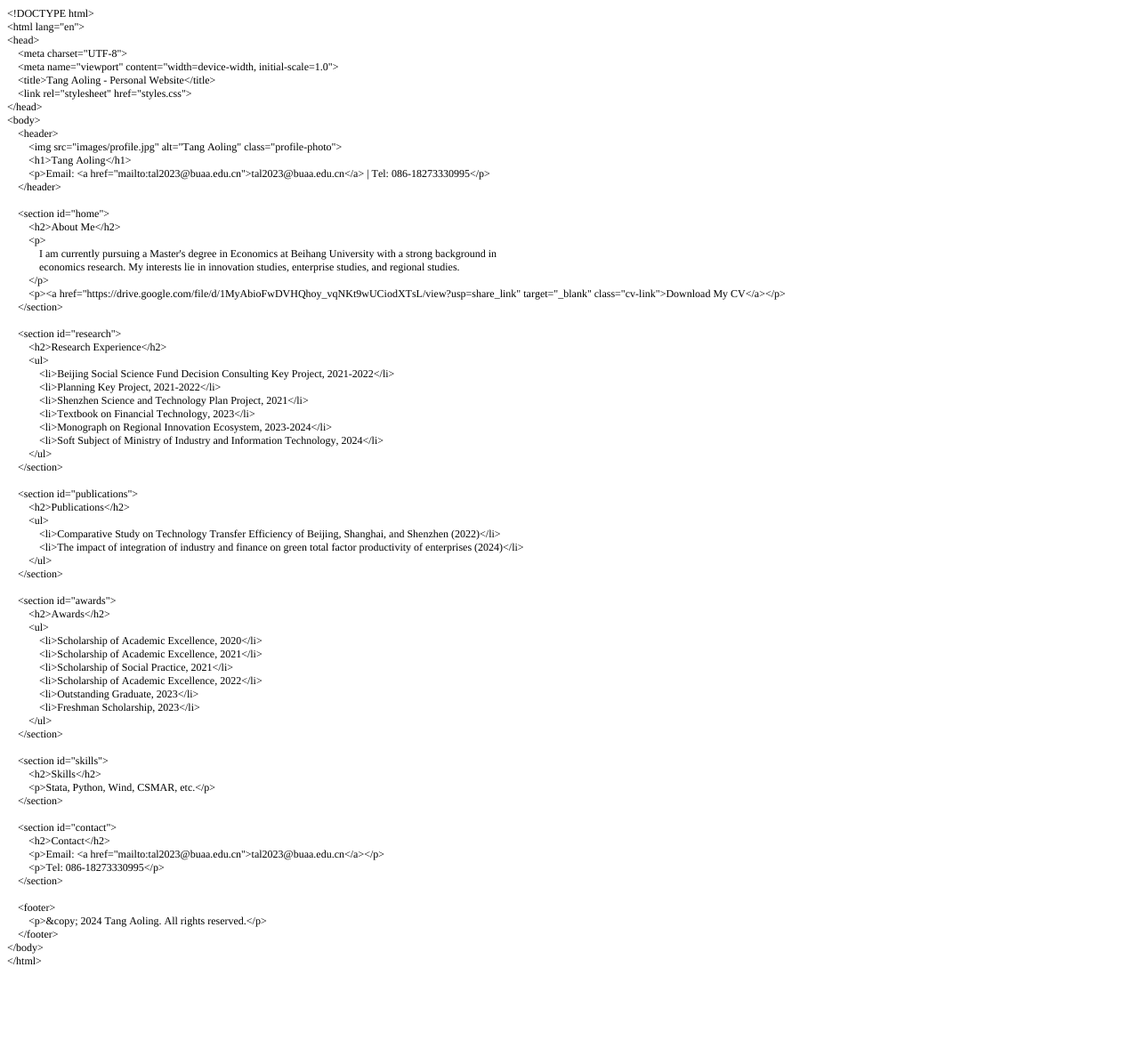
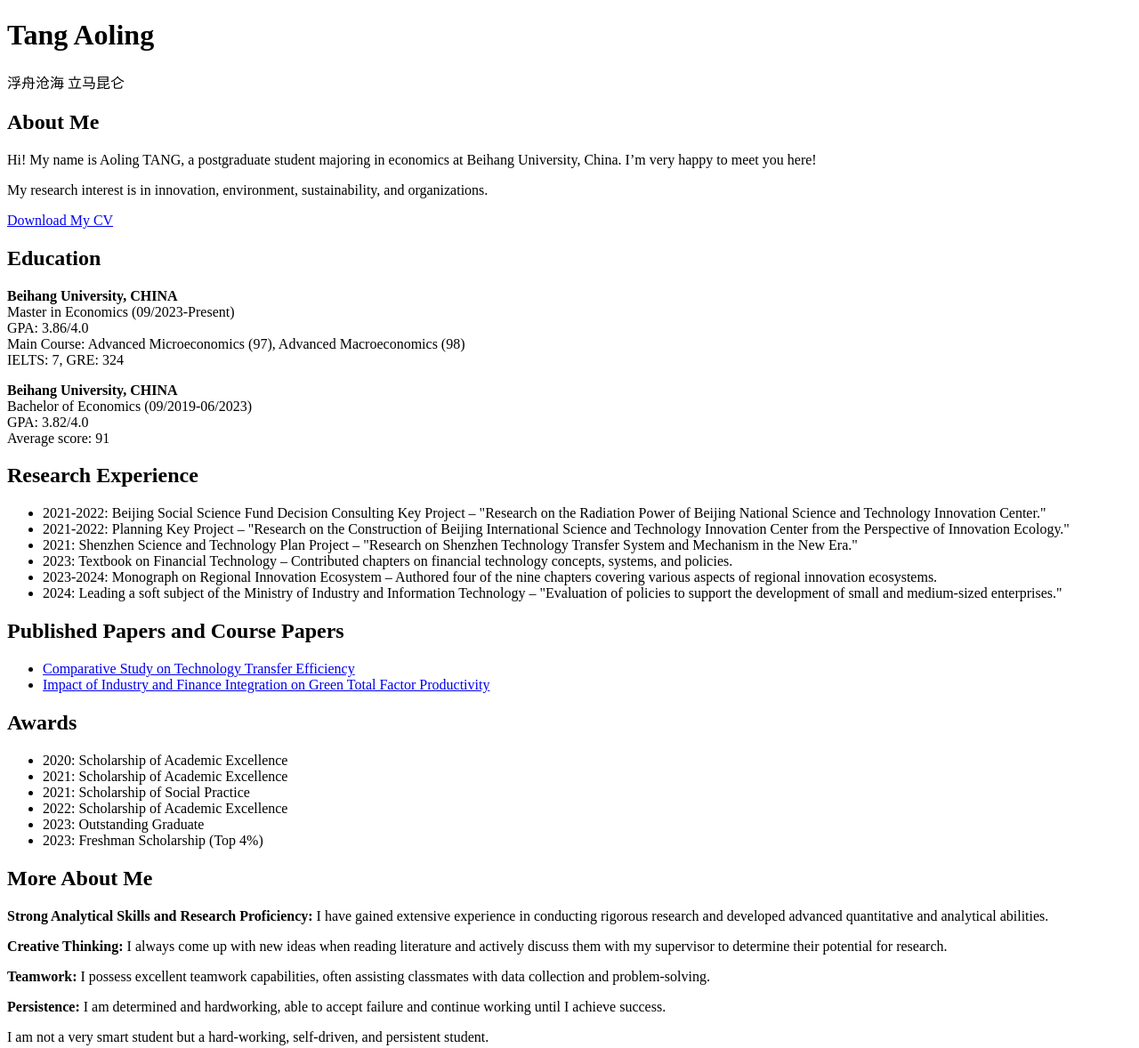
Before and after one commit to MightyTAL/T, a plain HTML site: page personal-website/index.html in a window 1280 px wide. Shown: the whole page at 89% size. Before the commit the page ends 1096 px from the top, so only its background shows below. Drawn offline with Linux system fonts and the light colour scheme.

Commit message:
Update index.html

```diff
--- a/personal-website/index.html
+++ b/personal-website/index.html
@@ -1,89 +1,82 @@
-<!DOCTYPE html PUBLIC "-//W3C//DTD HTML 4.01//EN" "http://www.w3.org/TR/html4/strict.dtd">
-<html>
+<!DOCTYPE html>
+<html lang="en">
 <head>
-  <meta http-equiv="Content-Type" content="text/html; charset=utf-8">
-  <meta http-equiv="Content-Style-Type" content="text/css">
-  <title></title>
-  <meta name="Generator" content="Cocoa HTML Writer">
-  <meta name="CocoaVersion" content="2487.6">
-  <style type="text/css">
-    p.p1 {margin: 0.0px 0.0px 0.0px 0.0px; font: 12.0px Times; -webkit-text-stroke: #000000}
-    p.p2 {margin: 0.0px 0.0px 0.0px 0.0px; font: 12.0px Times; -webkit-text-stroke: #000000; min-height: 14.0px}
-    span.s1 {font-kerning: none}
-  </style>
+    <meta charset="UTF-8">
+    <meta name="viewport" content="width=device-width, initial-scale=1.0">
+    <title>Tang Aoling - Personal Website</title>
+    <link rel="stylesheet" href="styles.css">
 </head>
 <body>
-<p class="p1"><span class="s1">&lt;!DOCTYPE html&gt;</span></p>
-<p class="p1"><span class="s1">&lt;html lang="en"&gt;</span></p>
-<p class="p1"><span class="s1">&lt;head&gt;</span></p>
-<p class="p1"><span class="s1"><span class="Apple-converted-space">    </span>&lt;meta charset="UTF-8"&gt;</span></p>
-<p class="p1"><span class="s1"><span class="Apple-converted-space">    </span>&lt;meta name="viewport" content="width=device-width, initial-scale=1.0"&gt;</span></p>
-<p class="p1"><span class="s1"><span class="Apple-converted-space">    </span>&lt;title&gt;Tang Aoling - Personal Website&lt;/title&gt;</span></p>
-<p class="p1"><span class="s1"><span class="Apple-converted-space">    </span>&lt;link rel="stylesheet" href="styles.css"&gt;</span></p>
-<p class="p1"><span class="s1">&lt;/head&gt;</span></p>
-<p class="p1"><span class="s1">&lt;body&gt;</span></p>
-<p class="p1"><span class="s1"><span class="Apple-converted-space">    </span>&lt;header&gt;</span></p>
-<p class="p1"><span class="s1"><span class="Apple-converted-space">        </span>&lt;img src="images/profile.jpg" alt="Tang Aoling" class="profile-photo"&gt;</span></p>
-<p class="p1"><span class="s1"><span class="Apple-converted-space">        </span>&lt;h1&gt;Tang Aoling&lt;/h1&gt;</span></p>
-<p class="p1"><span class="s1"><span class="Apple-converted-space">        </span>&lt;p&gt;Email: &lt;a href="mailto:tal2023@buaa.edu.cn"&gt;tal2023@buaa.edu.cn&lt;/a&gt; | Tel: 086-18273330995&lt;/p&gt;</span></p>
-<p class="p1"><span class="s1"><span class="Apple-converted-space">    </span>&lt;/header&gt;</span></p>
-<p class="p2"><span class="s1"></span><br></p>
-<p class="p1"><span class="s1"><span class="Apple-converted-space">    </span>&lt;section id="home"&gt;</span></p>
-<p class="p1"><span class="s1"><span class="Apple-converted-space">        </span>&lt;h2&gt;About Me&lt;/h2&gt;</span></p>
-<p class="p1"><span class="s1"><span class="Apple-converted-space">        </span>&lt;p&gt;</span></p>
-<p class="p1"><span class="s1"><span class="Apple-converted-space">            </span>I am currently pursuing a Master's degree in Economics at Beihang University with a strong background in<span class="Apple-converted-space"> </span></span></p>
-<p class="p1"><span class="s1"><span class="Apple-converted-space">            </span>economics research. My interests lie in innovation studies, enterprise studies, and regional studies.</span></p>
-<p class="p1"><span class="s1"><span class="Apple-converted-space">        </span>&lt;/p&gt;</span></p>
-<p class="p1"><span class="s1"><span class="Apple-converted-space">        </span>&lt;p&gt;&lt;a href="https://drive.google.com/file/d/1MyAbioFwDVHQhoy_vqNKt9wUCiodXTsL/view?usp=share_link" target="_blank" class="cv-link"&gt;Download My CV&lt;/a&gt;&lt;/p&gt;</span></p>
-<p class="p1"><span class="s1"><span class="Apple-converted-space">    </span>&lt;/section&gt;</span></p>
-<p class="p2"><span class="s1"></span><br></p>
-<p class="p1"><span class="s1"><span class="Apple-converted-space">    </span>&lt;section id="research"&gt;</span></p>
-<p class="p1"><span class="s1"><span class="Apple-converted-space">        </span>&lt;h2&gt;Research Experience&lt;/h2&gt;</span></p>
-<p class="p1"><span class="s1"><span class="Apple-converted-space">        </span>&lt;ul&gt;</span></p>
-<p class="p1"><span class="s1"><span class="Apple-converted-space">            </span>&lt;li&gt;Beijing Social Science Fund Decision Consulting Key Project, 2021-2022&lt;/li&gt;</span></p>
-<p class="p1"><span class="s1"><span class="Apple-converted-space">            </span>&lt;li&gt;Planning Key Project, 2021-2022&lt;/li&gt;</span></p>
-<p class="p1"><span class="s1"><span class="Apple-converted-space">            </span>&lt;li&gt;Shenzhen Science and Technology Plan Project, 2021&lt;/li&gt;</span></p>
-<p class="p1"><span class="s1"><span class="Apple-converted-space">            </span>&lt;li&gt;Textbook on Financial Technology, 2023&lt;/li&gt;</span></p>
-<p class="p1"><span class="s1"><span class="Apple-converted-space">            </span>&lt;li&gt;Monograph on Regional Innovation Ecosystem, 2023-2024&lt;/li&gt;</span></p>
-<p class="p1"><span class="s1"><span class="Apple-converted-space">            </span>&lt;li&gt;Soft Subject of Ministry of Industry and Information Technology, 2024&lt;/li&gt;</span></p>
-<p class="p1"><span class="s1"><span class="Apple-converted-space">        </span>&lt;/ul&gt;</span></p>
-<p class="p1"><span class="s1"><span class="Apple-converted-space">    </span>&lt;/section&gt;</span></p>
-<p class="p2"><span class="s1"></span><br></p>
-<p class="p1"><span class="s1"><span class="Apple-converted-space">    </span>&lt;section id="publications"&gt;</span></p>
-<p class="p1"><span class="s1"><span class="Apple-converted-space">        </span>&lt;h2&gt;Publications&lt;/h2&gt;</span></p>
-<p class="p1"><span class="s1"><span class="Apple-converted-space">        </span>&lt;ul&gt;</span></p>
-<p class="p1"><span class="s1"><span class="Apple-converted-space">            </span>&lt;li&gt;Comparative Study on Technology Transfer Efficiency of Beijing, Shanghai, and Shenzhen (2022)&lt;/li&gt;</span></p>
-<p class="p1"><span class="s1"><span class="Apple-converted-space">            </span>&lt;li&gt;The impact of integration of industry and finance on green total factor productivity of enterprises (2024)&lt;/li&gt;</span></p>
-<p class="p1"><span class="s1"><span class="Apple-converted-space">        </span>&lt;/ul&gt;</span></p>
-<p class="p1"><span class="s1"><span class="Apple-converted-space">    </span>&lt;/section&gt;</span></p>
-<p class="p2"><span class="s1"></span><br></p>
-<p class="p1"><span class="s1"><span class="Apple-converted-space">    </span>&lt;section id="awards"&gt;</span></p>
-<p class="p1"><span class="s1"><span class="Apple-converted-space">        </span>&lt;h2&gt;Awards&lt;/h2&gt;</span></p>
-<p class="p1"><span class="s1"><span class="Apple-converted-space">        </span>&lt;ul&gt;</span></p>
-<p class="p1"><span class="s1"><span class="Apple-converted-space">            </span>&lt;li&gt;Scholarship of Academic Excellence, 2020&lt;/li&gt;</span></p>
-<p class="p1"><span class="s1"><span class="Apple-converted-space">            </span>&lt;li&gt;Scholarship of Academic Excellence, 2021&lt;/li&gt;</span></p>
-<p class="p1"><span class="s1"><span class="Apple-converted-space">            </span>&lt;li&gt;Scholarship of Social Practice, 2021&lt;/li&gt;</span></p>
-<p class="p1"><span class="s1"><span class="Apple-converted-space">            </span>&lt;li&gt;Scholarship of Academic Excellence, 2022&lt;/li&gt;</span></p>
-<p class="p1"><span class="s1"><span class="Apple-converted-space">            </span>&lt;li&gt;Outstanding Graduate, 2023&lt;/li&gt;</span></p>
-<p class="p1"><span class="s1"><span class="Apple-converted-space">            </span>&lt;li&gt;Freshman Scholarship, 2023&lt;/li&gt;</span></p>
-<p class="p1"><span class="s1"><span class="Apple-converted-space">        </span>&lt;/ul&gt;</span></p>
-<p class="p1"><span class="s1"><span class="Apple-converted-space">    </span>&lt;/section&gt;</span></p>
-<p class="p2"><span class="s1"></span><br></p>
-<p class="p1"><span class="s1"><span class="Apple-converted-space">    </span>&lt;section id="skills"&gt;</span></p>
-<p class="p1"><span class="s1"><span class="Apple-converted-space">        </span>&lt;h2&gt;Skills&lt;/h2&gt;</span></p>
-<p class="p1"><span class="s1"><span class="Apple-converted-space">        </span>&lt;p&gt;Stata, Python, Wind, CSMAR, etc.&lt;/p&gt;</span></p>
-<p class="p1"><span class="s1"><span class="Apple-converted-space">    </span>&lt;/section&gt;</span></p>
-<p class="p2"><span class="s1"></span><br></p>
-<p class="p1"><span class="s1"><span class="Apple-converted-space">    </span>&lt;section id="contact"&gt;</span></p>
-<p class="p1"><span class="s1"><span class="Apple-converted-space">        </span>&lt;h2&gt;Contact&lt;/h2&gt;</span></p>
-<p class="p1"><span class="s1"><span class="Apple-converted-space">        </span>&lt;p&gt;Email: &lt;a href="mailto:tal2023@buaa.edu.cn"&gt;tal2023@buaa.edu.cn&lt;/a&gt;&lt;/p&gt;</span></p>
-<p class="p1"><span class="s1"><span class="Apple-converted-space">        </span>&lt;p&gt;Tel: 086-18273330995&lt;/p&gt;</span></p>
-<p class="p1"><span class="s1"><span class="Apple-converted-space">    </span>&lt;/section&gt;</span></p>
-<p class="p2"><span class="s1"></span><br></p>
-<p class="p1"><span class="s1"><span class="Apple-converted-space">    </span>&lt;footer&gt;</span></p>
-<p class="p1"><span class="s1"><span class="Apple-converted-space">        </span>&lt;p&gt;&amp;copy; 2024 Tang Aoling. All rights reserved.&lt;/p&gt;</span></p>
-<p class="p1"><span class="s1"><span class="Apple-converted-space">    </span>&lt;/footer&gt;</span></p>
-<p class="p1"><span class="s1">&lt;/body&gt;</span></p>
-<p class="p1"><span class="s1">&lt;/html&gt;</span></p>
+    <header class="hero">
+        <div class="hero-content">
+            <h1>Tang Aoling</h1>
+            <p>浮舟沧海 立马昆仑</p>
+        </div>
+    </header>
+
+    <section id="about">
+        <h2>About Me</h2>
+        <p>Hi! My name is Aoling TANG, a postgraduate student majoring in economics at Beihang University, China. I’m very happy to meet you here!</p>
+        <p>My research interest is in innovation, environment, sustainability, and organizations.</p>
+        <a href="https://drive.google.com/file/d/1MyAbioFwDVHQhoy_vqNKt9wUCiodXTsL/view?usp=share_link" target="_blank" class="cv-link">Download My CV</a>
+    </section>
+
+    <section id="education">
+        <h2>Education</h2>
+        <p><strong>Beihang University, CHINA</strong><br>
+        Master in Economics (09/2023-Present)<br>
+        GPA: 3.86/4.0<br>
+        Main Course: Advanced Microeconomics (97), Advanced Macroeconomics (98)<br>
+        IELTS: 7, GRE: 324</p>
+
+        <p><strong>Beihang University, CHINA</strong><br>
+        Bachelor of Economics (09/2019-06/2023)<br>
+        GPA: 3.82/4.0<br>
+        Average score: 91</p>
+    </section>
+
+    <section id="research">
+        <h2>Research Experience</h2>
+        <ul>
+            <li>2021-2022: Beijing Social Science Fund Decision Consulting Key Project – "Research on the Radiation Power of Beijing National Science and Technology Innovation Center."</li>
+            <li>2021-2022: Planning Key Project – "Research on the Construction of Beijing International Science and Technology Innovation Center from the Perspective of Innovation Ecology."</li>
+            <li>2021: Shenzhen Science and Technology Plan Project – "Research on Shenzhen Technology Transfer System and Mechanism in the New Era."</li>
+            <li>2023: Textbook on Financial Technology – Contributed chapters on financial technology concepts, systems, and policies.</li>
+            <li>2023-2024: Monograph on Regional Innovation Ecosystem – Authored four of the nine chapters covering various aspects of regional innovation ecosystems.</li>
+            <li>2024: Leading a soft subject of the Ministry of Industry and Information Technology – "Evaluation of policies to support the development of small and medium-sized enterprises."</li>
+        </ul>
+    </section>
+
+    <section id="papers">
+        <h2>Published Papers and Course Papers</h2>
+        <ul>
+            <li><a href="https://drive.google.com/file/d/1mSZXs6TpGcA7P0VDK5ku_mhQSi_j5B4r/view?usp=share_link" target="_blank">Comparative Study on Technology Transfer Efficiency</a></li>
+            <li><a href="https://drive.google.com/file/d/177Lqlb35UdxbgcnCZy0UkPLXpP8QultB/view?usp=share_link" target="_blank">Impact of Industry and Finance Integration on Green Total Factor Productivity</a></li>
+        </ul>
+    </section>
+
+    <section id="awards">
+        <h2>Awards</h2>
+        <ul>
+            <li>2020: Scholarship of Academic Excellence</li>
+            <li>2021: Scholarship of Academic Excellence</li>
+            <li>2021: Scholarship of Social Practice</li>
+            <li>2022: Scholarship of Academic Excellence</li>
+            <li>2023: Outstanding Graduate</li>
+            <li>2023: Freshman Scholarship (Top 4%)</li>
+        </ul>
+    </section>
+
+    <section id="more">
+        <h2>More About Me</h2>
+        <p><strong>Strong Analytical Skills and Research Proficiency:</strong> I have gained extensive experience in conducting rigorous research and developed advanced quantitative and analytical abilities.</p>
+        <p><strong>Creative Thinking:</strong> I always come up with new ideas when reading literature and actively discuss them with my supervisor to determine their potential for research.</p>
+        <p><strong>Teamwork:</strong> I possess excellent teamwork capabilities, often assisting classmates with data collection and problem-solving.</p>
+        <p><strong>Persistence:</strong> I am determined and hardworking, able to accept failure and continue working until I achieve success.</p>
+    </section>
+
+    <footer>
+        <p>I am not a very smart student but a hard-working, self-driven, and persistent student.</p>
+    </footer>
 </body>
 </html>
```
